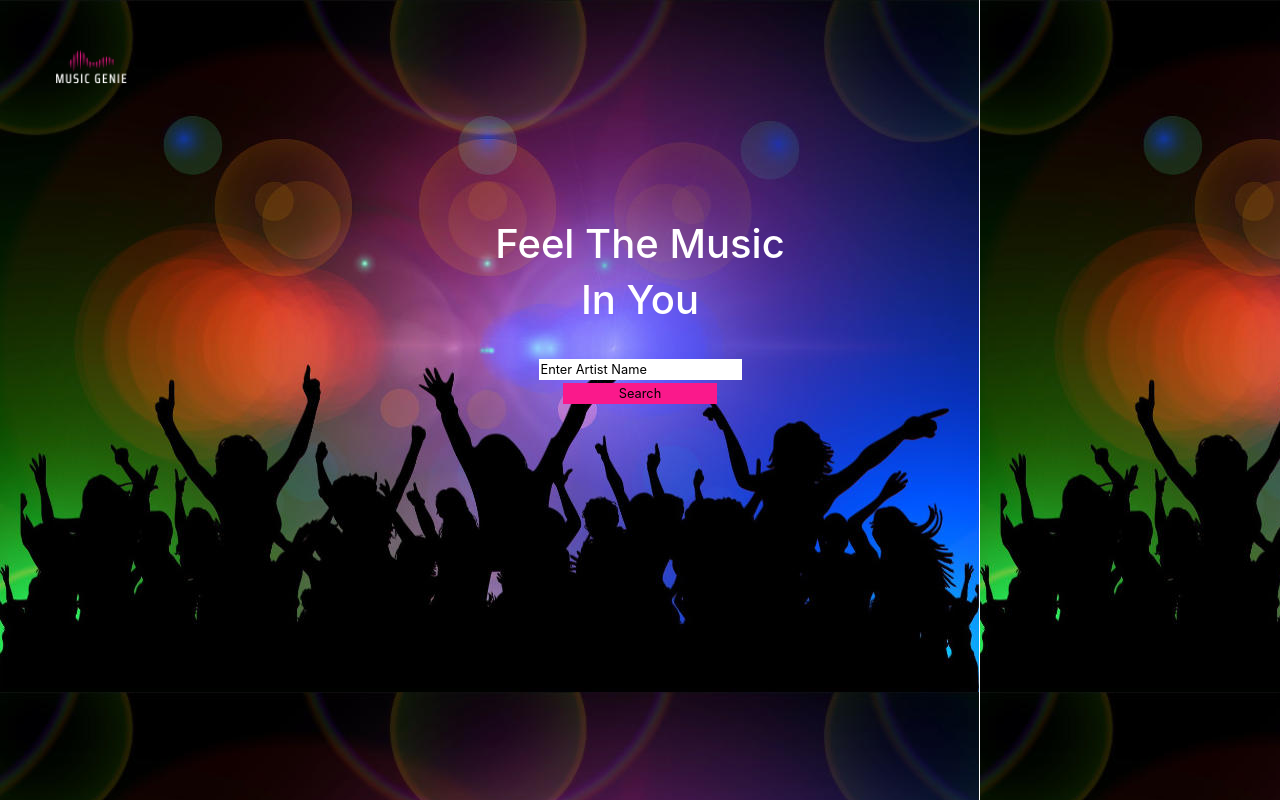
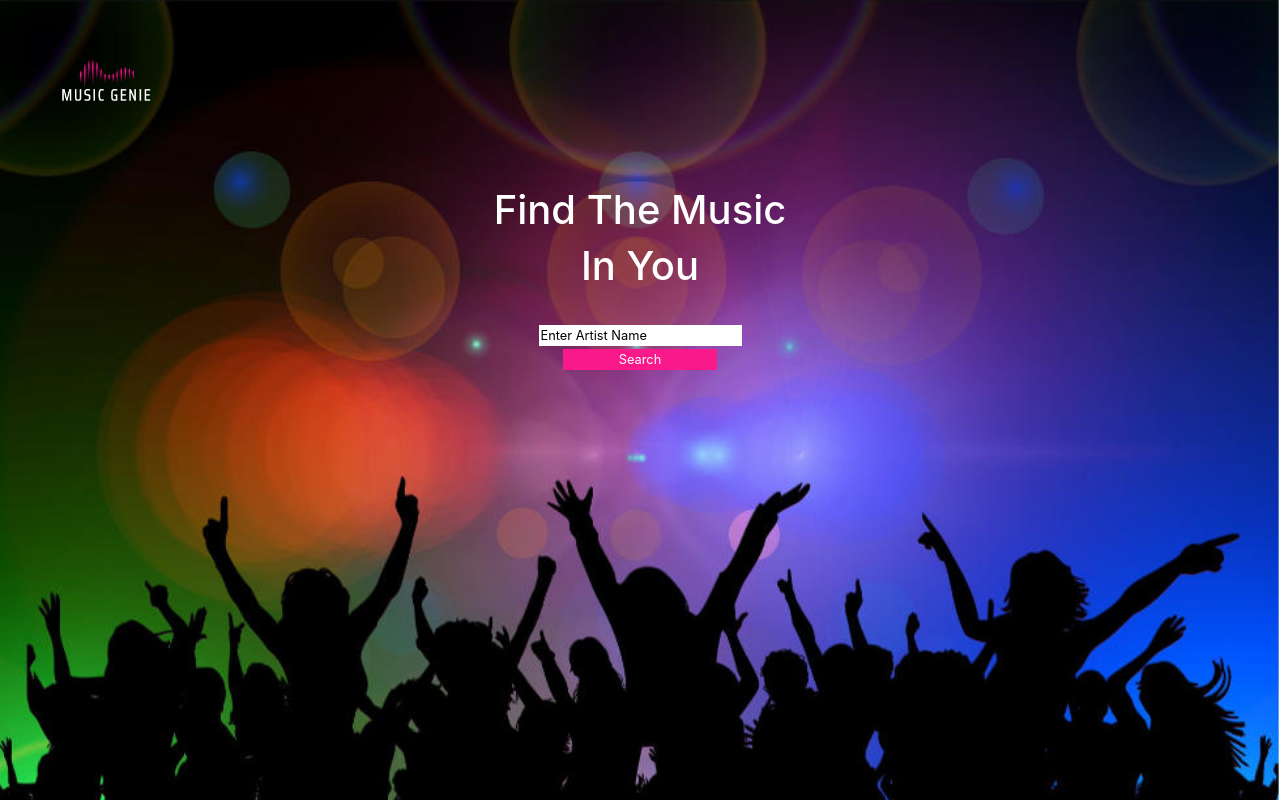
Before and after one commit to SeanMH8911/Music-Genie, a plain HTML site: page index.html in a window 1280 px wide. Drawn offline with nearby package versions, Linux system fonts and the light colour scheme.

Commit message:
complete draft landing page

```diff
--- a/css/style.css
+++ b/css/style.css
@@ -6,22 +6,22 @@ body {
 
 .header {
   background-image: url(/images/cheers-204742_980.jpg);
-  /* max-width: 100vw; */
+  background-size: cover;
   min-height: 100vh;
+  padding-top: 0px;
+  margin-bottom: 0px;
 }
 
 .jumbotron {
   background-color: transparent;
   max-height: 100vh;
-  margin: 10px auto;
-  /* display: flex;
-  justify-content: center;
-  align-items: center; */
+  padding-top: 10px;
 }
 
 #title {
   display: flex;
   flex-direction: column;
+  justify-content: center;
   align-items: center;
 }
 
@@ -40,6 +40,7 @@ input[type='submit'] {
   font-size: 0.8rem;
   padding-left: 56px;
   padding-right: 56px;
+  color: white;
 }
 input[type='text'] {
   border: none;
--- a/index.html
+++ b/index.html
@@ -17,18 +17,18 @@
 <body>
 
 
-    <section class="container header col-12">
+    <section class="container-fluid header">
         <!-- Just an image -->
         <nav class="navbar">
             <a class="navbar-brand" href="#">
-                <img src="/Images/Minimalist Black Orange Music Festival Logo (1) (1).png" width="120" height="120"
+                <img src="/Images/Minimalist Black Orange Music Festival Logo (1) (1).png" width="150" height="150"
                     alt="logo">
             </a>
         </nav>
         <div class="jumbotron jumbotron-fluid">
             <div class="container" id="title">
                 <div>
-                    <h1>Feel The Music</h1>
+                    <h1>Find The Music</h1>
                 </div>
                 <div>
                     <h1>In You</h1>
```
